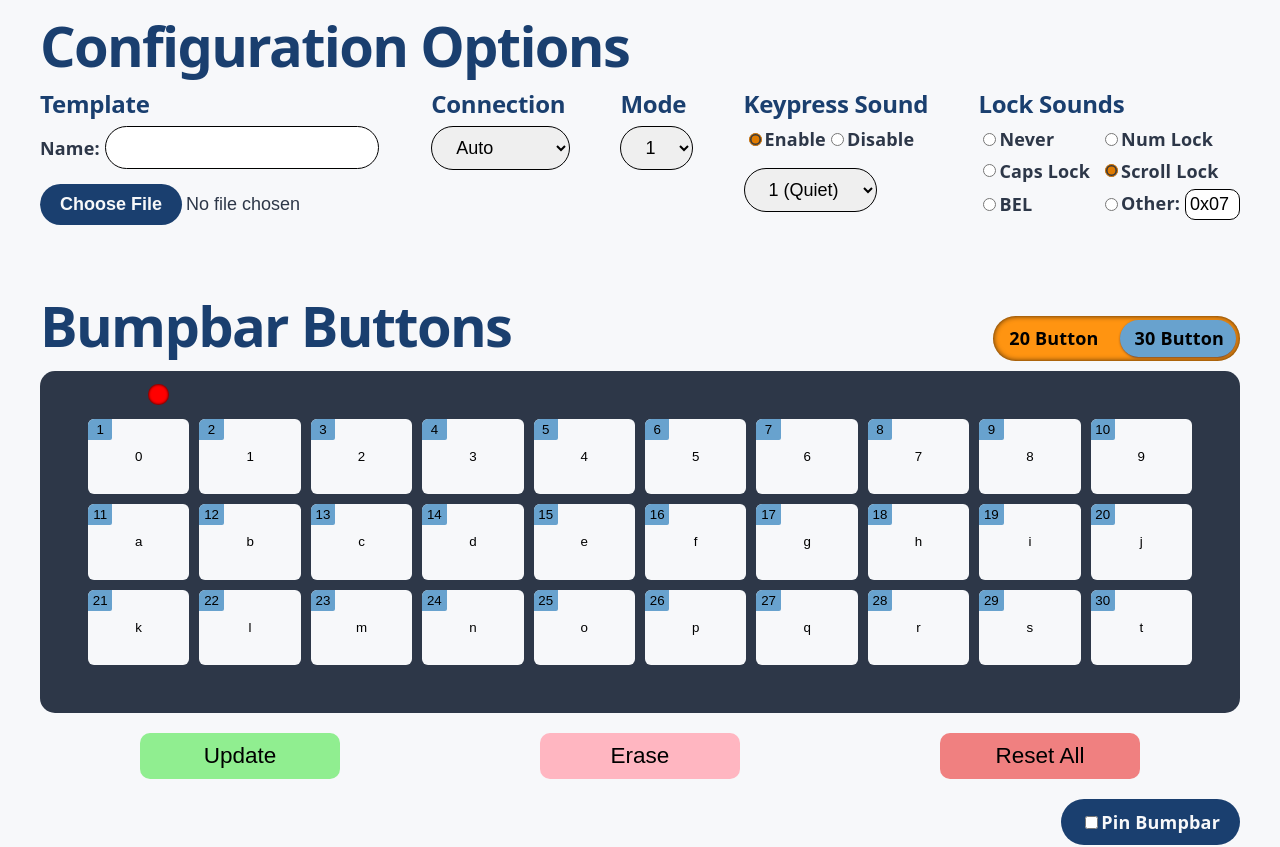
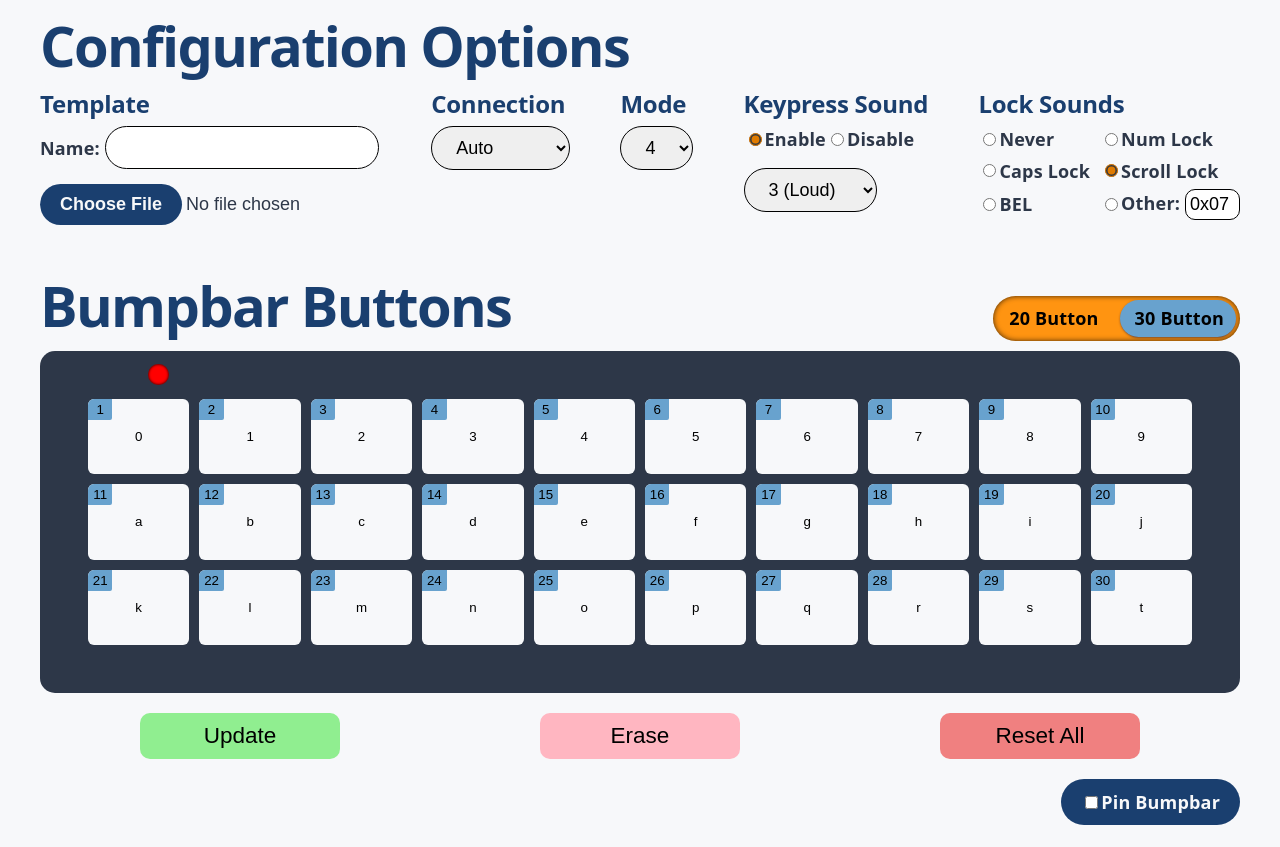
Before and after one commit to reecejpetty/krs-configurator, a React (Vite) app: page / in a window 1280 px wide. Shown: the top 847 px of the page. Built offline with nearby package versions, Linux system fonts and the light colour scheme.

Commit message:
Add basic state control for components

```diff
--- a/src/App.jsx
+++ b/src/App.jsx
@@ -1,4 +1,4 @@
-// import { useState } from 'react'
+import { useState } from 'react'
 import './App.css'
 import ConfigOptions from './components/ConfigOptions/ConfigOptions'
 import BumpbarLayout from './components/BumpbarLayout/BumpbarLayout'
@@ -6,13 +6,32 @@ import SequenceBuilder from './components/SequenceBuilder/SequenceBuilder'
 import GenerateFile from "./components/GenerateFile/GenerateFile"
 
 function App() {
+  const [connection, setConnection] = useState("auto");
+  const [mode, setMode] = useState("4");
+  const [volume, setVolume] = useState("3");
+  const [lockSound, setLockSound] = useState("scroll");
+
+  const [currentSequence, setCurrentSequence] = useState([]);
+
   return (
-    <div className="pageLayout">
-      <ConfigOptions />
+    <>
+      <ConfigOptions
+        connection={connection}
+        setConnection={setConnection}
+        mode={mode}
+        setMode={setMode}
+        volume={volume}
+        setVolume={setVolume}
+        lockSound={lockSound}
+        setLockSound={setLockSound}
+      />
       <BumpbarLayout />
-      <SequenceBuilder />
+      <SequenceBuilder
+        currentSequence={currentSequence}
+        setCurrentSequence={setCurrentSequence}
+       />
       <GenerateFile />
-    </div>
+    </>
   )
 }
 
--- a/src/components/BumpbarLayout/BumpbarLayout.jsx
+++ b/src/components/BumpbarLayout/BumpbarLayout.jsx
@@ -11,7 +11,7 @@ function BumpbarLayout() {
   const mode1 = [0,1,2,3,4,5,6,7,8,9,'a','b','c','d','e','f','g','h','i','j','k','l','m','n','o','p','q','r','s','t']
 
   return (
-    <div>
+    <>
       <div className={styles.flexApart}>
         <h1>Bumpbar Buttons</h1>
         <ButtonCountToggle active={activeSwitch} setActive={setActiveSwitch} />
@@ -27,7 +27,7 @@ function BumpbarLayout() {
       </div>
       <ButtonActions />
       <PinBumpbar sticky={sticky} setSticky={setSticky} />
-    </div>
+    </>
   )
 }
 
--- a/src/components/ConfigOptions/ConfigOptions.jsx
+++ b/src/components/ConfigOptions/ConfigOptions.jsx
@@ -1,15 +1,15 @@
 import styles from './ConfigOptions.module.css'
 
-function ConfigOptions() {
+function ConfigOptions({ connection, setConnection, mode, setMode, volume, setVolume, lockSound, setLockSound }) {
   return (
     <div>
       <h1>Configuration Options</h1>
       <div id="config-options" className={styles.configOptions}>
         <FileUpload />
-        <Connection />
-        <Mode />
-        <KeypressSound />
-        <Beeper />
+        <Connection connection={connection} setConnection={setConnection} />
+        <Mode mode={mode} setMode={setMode} />
+        <KeypressSound volume={volume} setVolume={setVolume} />
+        <Beeper lockSound={lockSound} setLockSound={setLockSound} />
       </div>
     </div>
   )
@@ -28,12 +28,12 @@ function FileUpload() {
   )
 }
 
-function Connection() {
+function Connection({ connection, setConnection }) {
   return (
     <div id="connection" className={styles.configSection}>
       <h2>Connection</h2>
       <div className={styles.flexRow}>
-        <select name="connection-dropdown" id="connection-dropdown">
+        <select name="connection-dropdown" id="connection-dropdown" value={connection} onChange={e => setConnection(e.target.value)}>
           <option value="auto">Auto</option>
           <option value="ble">Bluetooth</option>
           <option value="usb">USB</option>
@@ -45,12 +45,12 @@ function Connection() {
   )
 }
 
-function Mode() {
+function Mode({ mode, setMode }) {
   return (
     <div id="mode" className={styles.configSection}>
       <h2>Mode</h2>
       <div className={styles.flexRow}>
-        <select name="mode-dropdown" id="mode-dropdown">
+        <select name="mode-dropdown" id="mode-dropdown" value={mode} onChange={e => setMode(e.target.value)}>
           <option value="1">1</option>
           <option value="2">2</option>
           <option value="3">3</option>
@@ -64,7 +64,7 @@ function Mode() {
   )
 }
 
-function KeypressSound() {
+function KeypressSound({ volume, setVolume }) {
   return (
     <div id="keypress-sound" className={styles.configSection}>
       <h2>Keypress Sound</h2>
@@ -81,7 +81,7 @@ function KeypressSound() {
         </div>
       </div>
       <div className={styles.flexRow}>
-        <select name="volume-dropdown" id="volume-dropdown">
+        <select name="volume-dropdown" id="volume-dropdown" value={volume} onChange={e => setVolume(e.target.value)}>
           <option value="1">1 (Quiet)</option>
           <option value="2">2</option>
           <option value="3">3 (Loud)</option>
@@ -91,32 +91,48 @@ function KeypressSound() {
   )
 }
 
-function Beeper() {
+function Beeper({ lockSound, setLockSound }) {
+  const lockSoundOptions = [
+    {
+      "value": "never",
+      "label": "Never"
+    },
+    {
+      "value": "num",
+      "label": "Num Lock"
+    },
+    {
+      "value": "caps",
+      "label": "Caps Lock"
+    },
+    {
+      "value": "scroll",
+      "label": "Scroll Lock"
+    },
+    {
+      "value": "bel",
+      "label": "BEL"
+    }
+  ]
+
   return (
     <div id="beeper" className={styles.configSection}>
       <h2>Lock Sounds</h2>
       <div className={styles.flexColumn}>
         <div className={styles.beeperOptions}>
-          <div className={styles.flexRow}>
-            <input type="radio" name="beeper-option" id="beeper-never" />
-            <label htmlFor="beeper-never">Never</label>
-          </div>
-          <div className={styles.flexRow}>
-            <input type="radio" name="beeper-option" id="beeper-num" />
-            <label htmlFor="beeper-num">Num Lock</label>
-          </div>
-          <div className={styles.flexRow}>
-            <input type="radio" name="beeper-option" id="beeper-caps" />
-            <label htmlFor="beeper-caps">Caps Lock</label>
-          </div>
-          <div className={styles.flexRow}>
-            <input type="radio" name="beeper-option" id="beeper-scroll" defaultChecked />
-            <label htmlFor="beeper-scroll">Scroll Lock</label>
-          </div>
-          <div className={styles.flexRow}>
-            <input type="radio" name="beeper-option" id="beeper-bel" />
-            <label htmlFor="beeper-bel">BEL</label>
-          </div>
+          {lockSoundOptions.map((option) => (
+            <div className={styles.flexRow}>
+              <input
+                type="radio"
+                name="beeper-option"
+                id={`beeper-${option.value}`}
+                value={option.value}
+                checked={lockSound === option.value}
+                onChange={e => setLockSound(e.target.value)}
+              />
+              <label htmlFor={`beeper-${option.value}`}>{option.label}</label>
+            </div>
+          ))}
           <div className={styles.flexRow}>
             <input type="radio" name="beeper-option" id="beeper-other" />
             <label htmlFor="beeper-other">Other:&nbsp;
--- a/src/components/SequenceBuilder/SequenceBuilder.jsx
+++ b/src/components/SequenceBuilder/SequenceBuilder.jsx
@@ -1,24 +1,31 @@
+import { useState } from 'react';
 import styles from "./SequenceBuilder.module.css"
 
-function SequenceBuilder() {
+function SequenceBuilder({ currentSequence, setCurrentSequence }) {
+  const [string, setString] = useState("")
+
  return (
   <div>
     <h1>Sequence Builder</h1>
     <div className={styles.flexColumn}>
-      <CurrentSequence />
+      <CurrentSequence
+        currentSequence={currentSequence}
+        setCurrentSequence={setCurrentSequence}
+      />
       <div className={styles.modifierRow}>
         <KeypressModifiers />
         <AddRepeat />
         <AddPause />
       </div>
-      <StringEntry />
+      <StringEntry string={string} setString={setString} currentSequence={currentSequence} setCurrentSequence={setCurrentSequence} />
       <KeyboardFunctions />
     </div>
   </div>
  )
 }
 
-function CurrentSequence() {
+function CurrentSequence({ currentSequence, setCurrentSequence }) {
+
   return (
     <div className={styles.currentSequence}>
       <h2>Current Sequence</h2>
@@ -28,6 +35,9 @@ function CurrentSequence() {
         <SequenceItem text="[ESC]" />
         <SequenceItem text="This is a string" />
         <SequenceItem text="[PAUSE: 10]" />
+        {currentSequence.map((item) => (
+          <SequenceItem text={item.text} />
+        ))}
       </div>
     </div>
   )
@@ -100,13 +110,14 @@ function AddPause() {
   )
 }
 
-function StringEntry() {
+function StringEntry({ string, setString, currentSequence, setCurrentSequence }) {
+
   return (
     <div className={styles.stringEntry}>
       <h2>String Entry</h2>
       <div className={styles.stringEntryInput}>
-        <input type="text"/>
-        <button className={styles.addButton}>ADD</button>
+        <input type="text" value={string} onChange={e => setString(e.target.value)} />
+        <button onClick={() => setCurrentSequence([...currentSequence, {"text": string}])} className={styles.addButton}>ADD</button>
       </div>
     </div>
   )
```
